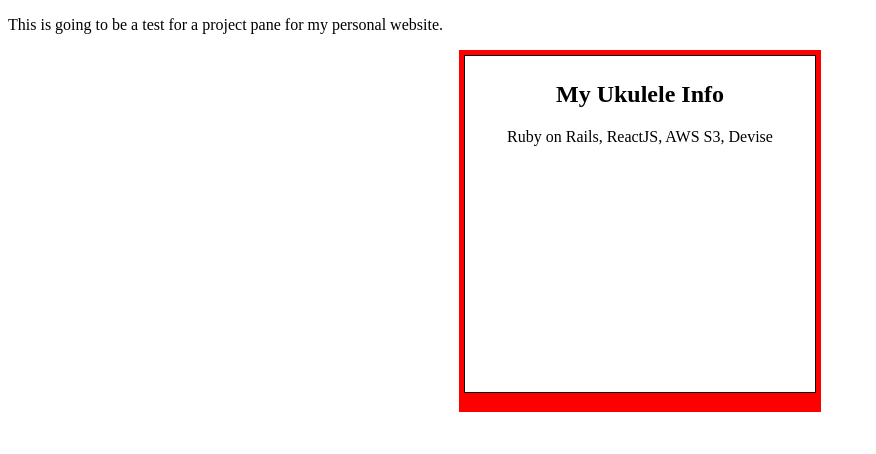
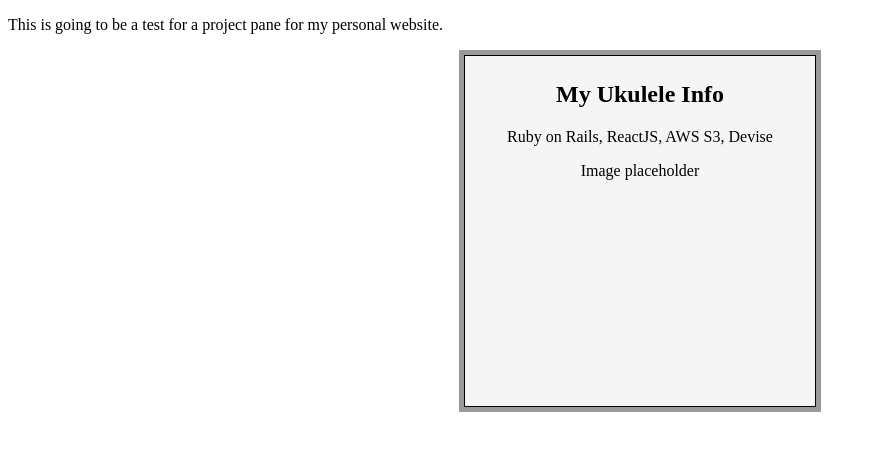
Before and after one commit to marclevetin/cardflip, a plain HTML site: page index.html in a window 1280 px wide. Shown: the whole page, without its empty margins (0-876 px from the left). Drawn offline with Linux system fonts and the light colour scheme.

Commit message:
styling changes

```diff
--- a/index.html
+++ b/index.html
@@ -19,24 +19,26 @@
             <p>
               Ruby on Rails, ReactJS, AWS S3, Devise
             </p>
+            <p>
+              Image placeholder
+            </p>
           </div>
         </figure>
         <figure class="back">
           <div class="content">
             <p>
-              My Ukulele Info allows ukulele enthusiasts to track their collections, including videos, pictures, and details.  The backend is built with Ruby on Rails.  The front end is designed mobile first and features a search page built with ReactJS and Rails views written with ERB.  The app is styled with Foundations and custom SCSS.  User authentication is achieved through the Devise gem.
-
-              The app creates vBulletin markup code that allows a user to easily update their signature and link back to their collection from the popular Ukulele Underground Forums.
-
-              Images are hosted with AWS S3.
-
-              This app was my final project with Launch Academy.
+              <span class="strong">My Ukulele Info</span> allows ukulele enthusiasts to track their collections, including videos, pictures, and details.  The backend is built with Ruby on Rails.  The front end is designed mobile first and features a search page built with ReactJS and Rails views written with ERB.  The app is styled with Foundations and custom SCSS.  User authentication is achieved through the Devise gem.
+            <p>
+              The app creates <a href="https://www.vbulletin.org/forum/misc.php?do=bbcode">vBulletin</a> markup that allows a user to easily update their signature and link back to their collection from the popular <a href="http://forum.ukuleleunderground.com/">Ukulele Underground Forums</a>.
             </p>
             <p>
-              See it live: https://my-ukulele-info.herokuapp.com
+              Images are hosted with <a href="https://aws.amazon.com/s3/">AWS S3</a>.
             </p>
             <p>
-              See the code: https://github.com/marclevetin/myukuleleinfo
+              This app was my final project with <a href="https://launchacademy.com/">Launch Academy</a>.
+            </p>
+            <p>
+              <a href="https://my-ukulele-info.herokuapp.com">Check it out</a> | <a href="https://github.com/marclevetin/myukuleleinfo">Repo</a>
             </p>
           </div>
         </figure>
--- a/style.css
+++ b/style.css
@@ -33,12 +33,14 @@ figure {
 }
 
 #card .front {
-  background: red;
+  background: #999999;
   text-align: center;
 }
 #card .back {
-  background: blue;
+  background: #999999;
   overflow: scroll;
+  -ms-transform: rotateY( 180deg ); /* IE 9 */
+  -webkit-transform: rotateY( 180deg ); /* Chrome, Safari, Opera */
   transform: rotateY( 180deg );
 }
 
@@ -49,7 +51,11 @@ figure {
 .content {
   margin: 5px;
   padding: 5px;
-  background: white;
+  background: #F5F5F5;
   border: 1px solid black;
-  min-height: 90%;
+  min-height: 340px;
 }
+
+.strong {
+  font-weight: 800;
+}
```
